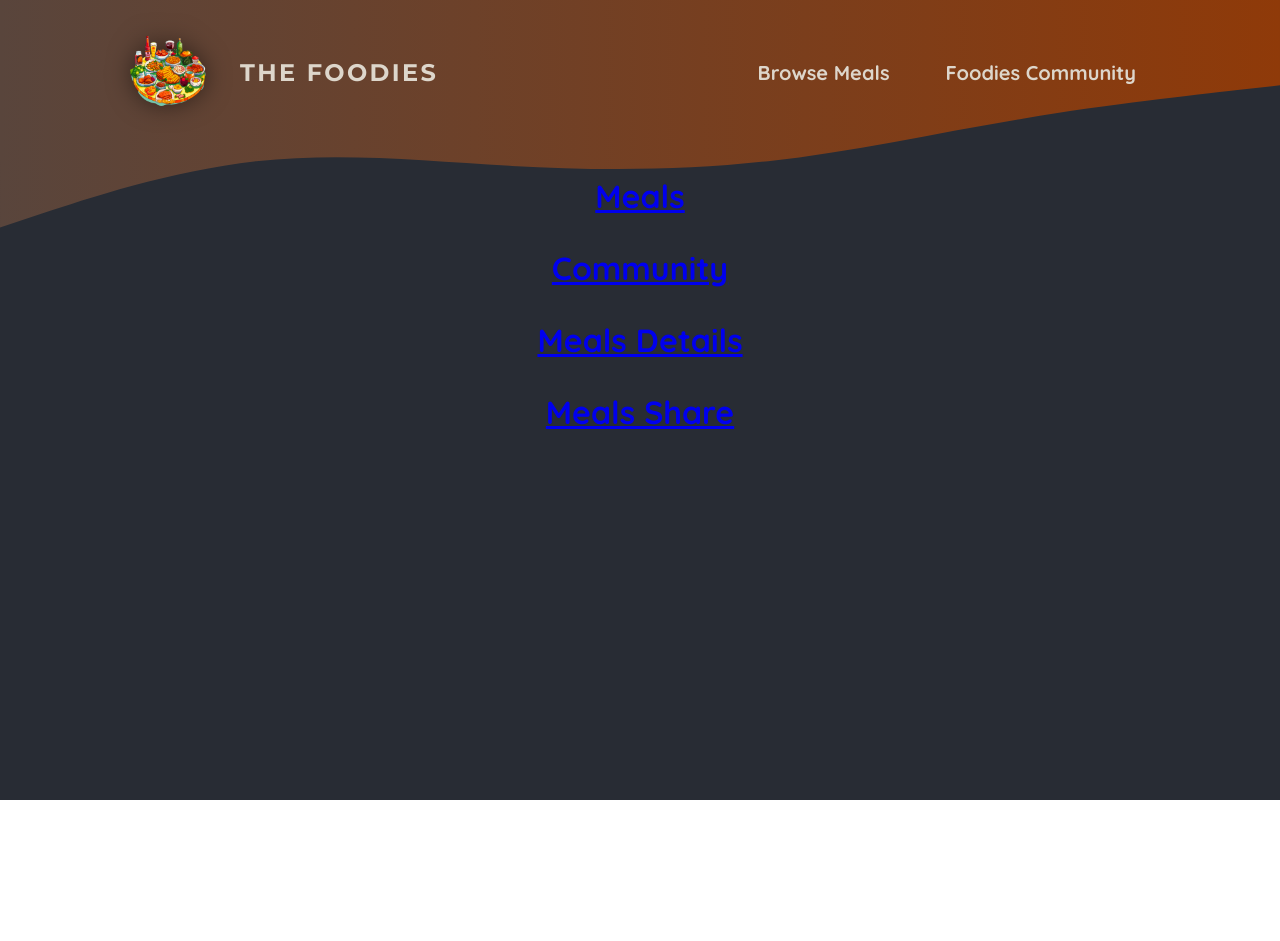
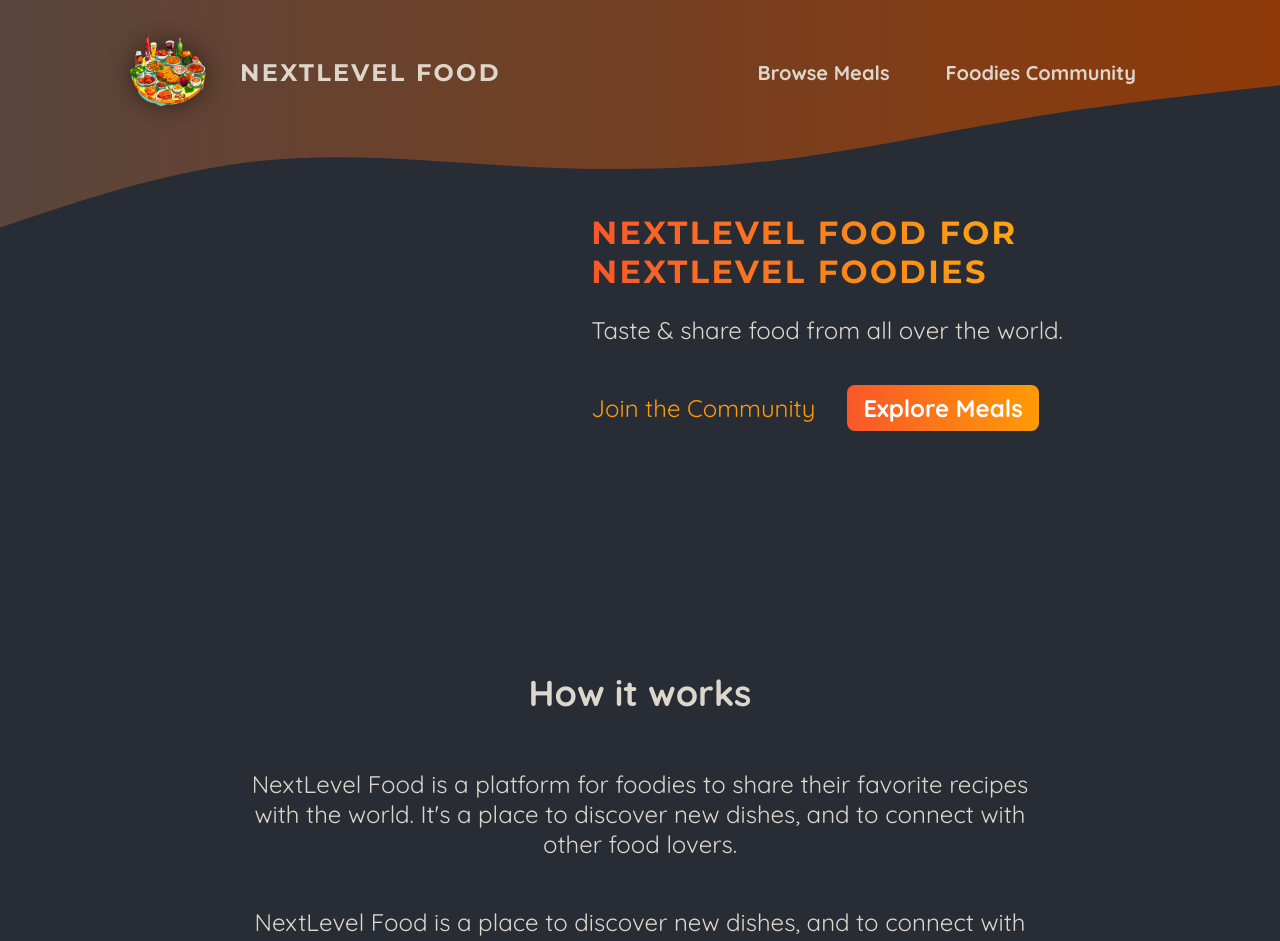
Before and after one commit to ehsanexe/next-level-food, a Next.js app: page / in a window 1280 px wide. Shown: the top 941 px of the page. Before the commit the page ends 800 px from the top, so only its background shows below. Built offline with nearby package versions, Linux system fonts and the light colour scheme.

Commit message:
update 4 files and delete 2 files

```diff
--- a/app/globals.css
+++ b/app/globals.css
@@ -11,21 +11,6 @@ html {
 body {
   margin: 0;
   background: radial-gradient(#282c34, #282c34);
-}
-
-.header-background {
-  position: absolute;
-  width: 100%;
-  height: 320px;
-  top: 0;
-  left: 0;
-  z-index: -1;
-}
-
-svg {
-  display: block;
-  width: 100%;
-  height: auto;
 }
 
 .not-found,
--- a/app/layout.js
+++ b/app/layout.js
@@ -1,4 +1,4 @@
-import MainHeader from "@/components/main-header";
+import MainHeader from "@/components/main-header/main-header";
 import "./globals.css";
 
 export const metadata = {
@@ -10,27 +10,6 @@ export default function RootLayout({ children }) {
   return (
     <html lang="en">
       <body>
-        <div className="header-background">
-          <svg xmlns="http://www.w3.org/2000/svg" viewBox="0 0 1440 320">
-            <defs>
-              <linearGradient id="gradient" x1="0%" y1="0%" x2="100%" y2="0%">
-                <stop
-                  offset="0%"
-                  style={{ stopColor: "#59453c", stopOpacity: "1" }}
-                />
-                <stop
-                  offset="100%"
-                  style={{ stopColor: "#8f3a09", stopOpacity: "1" }}
-                />
-              </linearGradient>
-            </defs>
-            <path
-              fill="url(#gradient)"
-              d="M0,256L48,240C96,224,192,192,288,181.3C384,171,480,181,576,186.7C672,192,768,192,864,181.3C960,171,1056,149,1152,133.3C1248,117,1344,107,1392,101.3L1440,96L1440,0L1392,0C1344,0,1248,0,1152,0C1056,0,960,0,864,0C768,0,672,0,576,0C480,0,384,0,288,0C192,0,96,0,48,0L0,0Z"
-            ></path>
-          </svg>
-        </div>
-
         <MainHeader />
         {children}
       </body>
--- a/app/page.js
+++ b/app/page.js
@@ -1,22 +1,49 @@
 import Link from "next/link";
+import classes from "./page.module.css";
 
 export default function Home() {
   return (
+    <>
+      <header className={classes.header}>
+        <div className={classes.slideshow}></div>
+        <div>
+          <div className={classes.hero}>
+            <h1>NextLevel Food for NextLevel Foodies</h1>
+            <p>Taste & share food from all over the world.</p>
+          </div>
+          <div className={classes.cta}>
+            <Link href="/community">Join the Community</Link>
+            <Link href="/meals">Explore Meals</Link>
+          </div>
+        </div>
+      </header>
       <main>
-      <h1 style={{ color: "white", textAlign: "center" }}>
+        <section className={classes.section}>
+          <h2>How it works</h2>
           <p>
-          <Link href={"meals"}>Meals</Link>
+            NextLevel Food is a platform for foodies to share their favorite
+            recipes with the world. It&apos;s a place to discover new dishes,
+            and to connect with other food lovers.
           </p>
           <p>
-          <Link href={"community"}>Community</Link>
+            NextLevel Food is a place to discover new dishes, and to connect
+            with other food lovers.
+          </p>
+        </section>
+
+        <section className={classes.section}>
+          <h2>Why NextLevel Food?</h2>
+          <p>
+            NextLevel Food is a platform for foodies to share their favorite
+            recipes with the world. It&apos;s a place to discover new dishes,
+            and to connect with other food lovers.
           </p>
           <p>
-          <Link href={"meals/1"}>Meals Details</Link>
+            NextLevel Food is a place to discover new dishes, and to connect
+            with other food lovers.
           </p>
-        <p>
-          <Link href={"meals/share"}>Meals Share</Link>
-        </p>
-      </h1>
+        </section>
       </main>
+    </>
   );
 }
--- /dev/null
+++ b/app/page.module.css
@@ -0,0 +1,75 @@
+.header {
+  display: flex;
+  gap: 3rem;
+  margin: 3rem auto;
+  width: 90%;
+  max-width: 75rem;
+}
+
+.slideshow {
+  width: 40rem;
+  height: 25rem;
+}
+
+.hero {
+  color: #ddd6cb;
+  font-size: 1.5rem;
+}
+
+.hero h1 {
+  font-size: 2rem;
+  font-weight: bold;
+  font-family: "Montserrat", sans-serif;
+  letter-spacing: 0.15rem;
+  text-transform: uppercase;
+  background: linear-gradient(90deg, #f9572a, #ffc905);
+  background-clip: text;
+  -webkit-background-clip: text;
+  -webkit-text-fill-color: transparent;
+}
+
+.cta {
+  font-size: 1.5rem;
+  display: flex;
+  gap: 1rem;
+}
+
+.cta a {
+  display: inline-block;
+  margin-top: 1rem;
+  padding: 0.5rem 1rem;
+  border-radius: 0.5rem;
+  background: linear-gradient(90deg, #f9572a, #ff9b05);
+  color: #ffffff;
+  font-weight: bold;
+  text-decoration: none;
+}
+
+.cta a:hover,
+.cta a:active {
+  background: linear-gradient(90deg, #fd4715, #f9b241);
+}
+
+.cta a:first-child {
+  background: transparent;
+  font-weight: normal;
+  color: #ff9b05;
+  padding-left: 0;
+}
+
+.cta a:first-child:hover,
+.cta a:first-child:active {
+  background: transparent;
+  color: #f9b241;
+}
+
+.section {
+  display: flex;
+  flex-direction: column;
+  color: #ddd6cb;
+  font-size: 1.5rem;
+  max-width: 50rem;
+  width: 90%;
+  margin: 2rem auto;
+  text-align: center;
+}
--- a/components/main-header.js
+++ /dev/null
@@ -1,26 +0,0 @@
-import Link from "next/link";
-import React from "react";
-import Logo from "@/assets/logo.png";
-import styles from "./main-header.module.css";
-
-export default function MainHeader() {
-  return (
-    <header className={styles.header}>
-      <Link className={styles.logo} href="./">
-        <img src={Logo.src} />
-        The Foodies
-      </Link>
-
-      <nav className={styles.nav}>
-        <ul>
-          <li>
-            <Link href="meals">Browse Meals</Link>{" "}
-          </li>
-          <li>
-            <Link href="community">Foodies Community</Link>{" "}
-          </li>
-        </ul>
-      </nav>
-    </header>
-  );
-}
--- /dev/null
+++ b/components/main-header/main-header-background.js
@@ -0,0 +1,27 @@
+import React from "react";
+import styles from "./main-header-background.module.css";
+
+export default function MainHeaderBackground() {
+  return (
+    <div className={styles["header-background"]}>
+      <svg xmlns="http://www.w3.org/2000/svg" viewBox="0 0 1440 320">
+        <defs>
+          <linearGradient id="gradient" x1="0%" y1="0%" x2="100%" y2="0%">
+            <stop
+              offset="0%"
+              style={{ stopColor: "#59453c", stopOpacity: "1" }}
+            />
+            <stop
+              offset="100%"
+              style={{ stopColor: "#8f3a09", stopOpacity: "1" }}
+            />
+          </linearGradient>
+        </defs>
+        <path
+          fill="url(#gradient)"
+          d="M0,256L48,240C96,224,192,192,288,181.3C384,171,480,181,576,186.7C672,192,768,192,864,181.3C960,171,1056,149,1152,133.3C1248,117,1344,107,1392,101.3L1440,96L1440,0L1392,0C1344,0,1248,0,1152,0C1056,0,960,0,864,0C768,0,672,0,576,0C480,0,384,0,288,0C192,0,96,0,48,0L0,0Z"
+        ></path>
+      </svg>
+    </div>
+  );
+}
--- /dev/null
+++ b/components/main-header/main-header-background.module.css
@@ -0,0 +1,14 @@
+.header-background {
+  position: absolute;
+  width: 100%;
+  height: 320px;
+  top: 0;
+  left: 0;
+  z-index: -1;
+}
+
+.header-background svg {
+  display: block;
+  width: 100%;
+  height: auto;
+}
--- /dev/null
+++ b/components/main-header/main-header.js
@@ -0,0 +1,31 @@
+import Link from "next/link";
+import React from "react";
+import Logo from "@/assets/logo.png";
+import styles from "./main-header.module.css";
+import Image from "next/image";
+import MainHeaderBackground from "./main-header-background";
+
+export default function MainHeader() {
+  return (
+    <>
+      <MainHeaderBackground />
+      <header className={styles.header}>
+        <Link className={styles.logo} href="./">
+          <Image src={Logo} alt="Food Plate" priority />
+          NextLevel Food
+        </Link>
+
+        <nav className={styles.nav}>
+          <ul>
+            <li>
+              <Link href="meals">Browse Meals</Link>{" "}
+            </li>
+            <li>
+              <Link href="community">Foodies Community</Link>{" "}
+            </li>
+          </ul>
+        </nav>
+      </header>
+    </>
+  );
+}
```
Also changed, not shown: components/main-header/main-header.module.css (renamed from components/main-header.module.css). Lines whose indentation alone changed are shown as unchanged.
